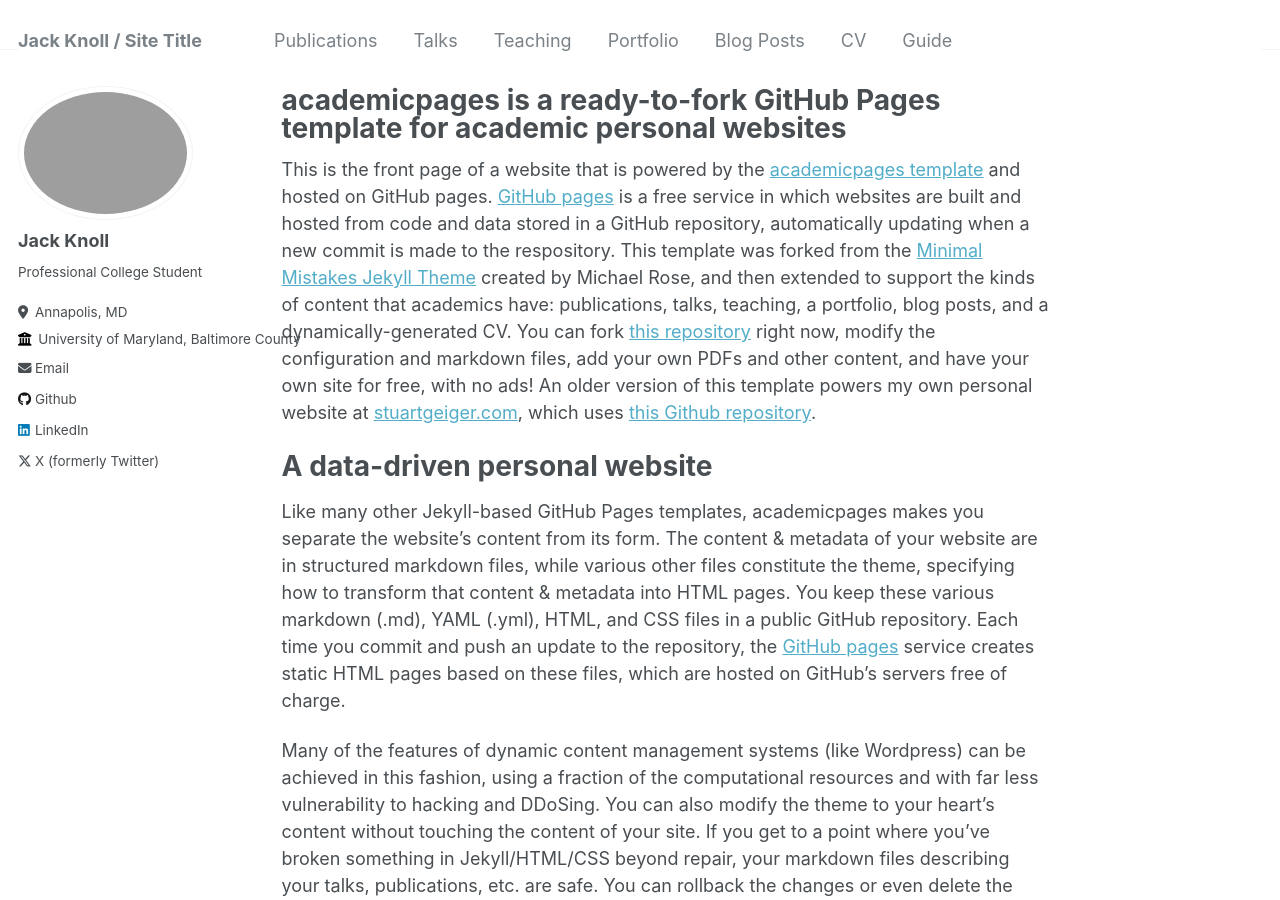
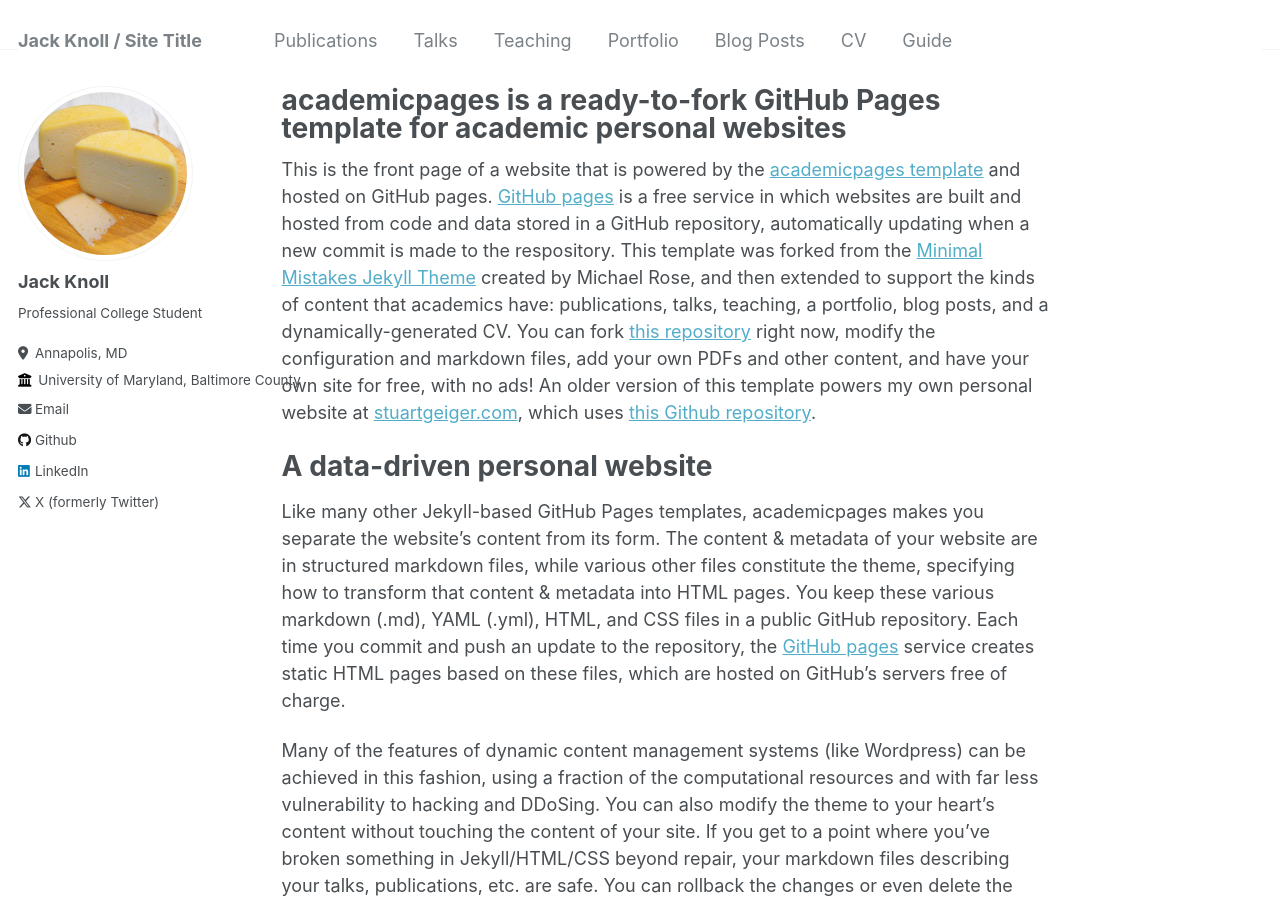
Before and after one commit to jakjr2000/jakjr2000.github.io, a Jekyll site: the page built from _pages/about.md, in a window 1280 px wide and 900 px high. Built offline with Jekyll 4.4.1, drawn with Linux system fonts in a browser that asks for light colours.

Commit message:
Update _config.yml

```diff
--- a/_config.yml
+++ b/_config.yml
@@ -21,7 +21,7 @@ repository               : "academicpages/academicpages.github.io"
 #               Additional customization can be done by editing /_includes/author-profile.html
 author:
   # Biographic information
-  avatar           : #"cheese.jpg"
+  avatar           : "cheese.jpg"
   name             : "Jack Knoll"
   pronouns         : # example: "he/him"
   bio              : "Professional College Student"
```
